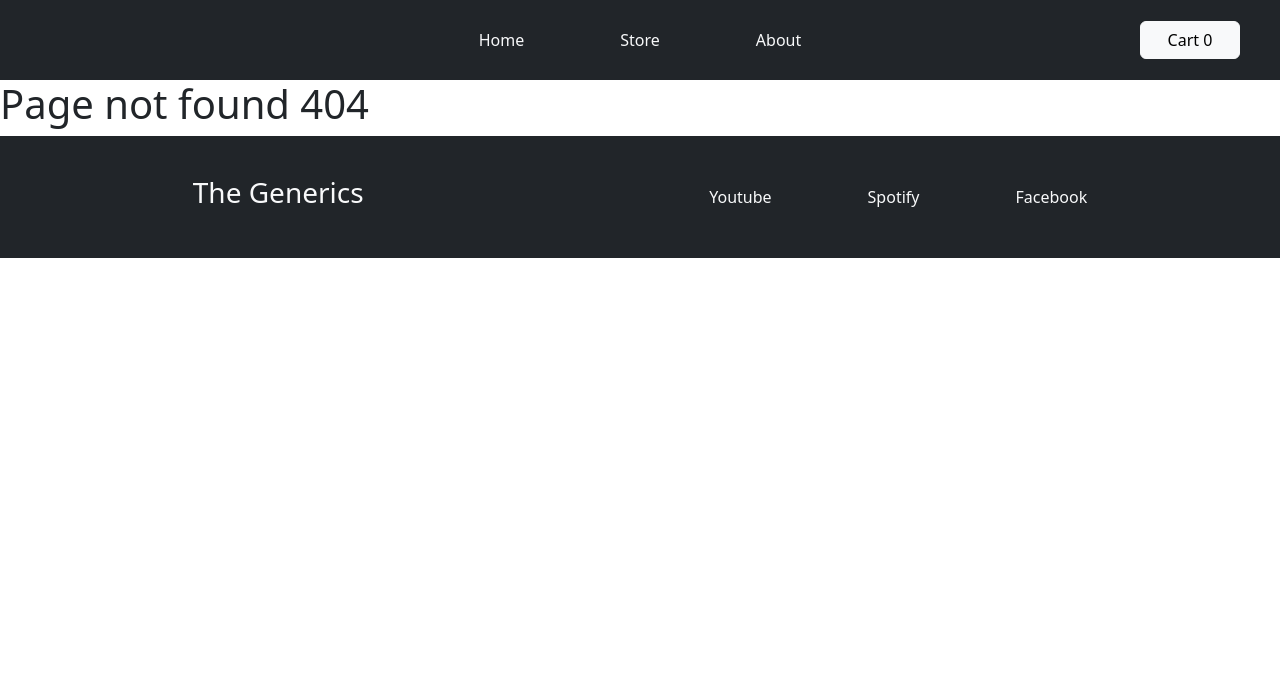
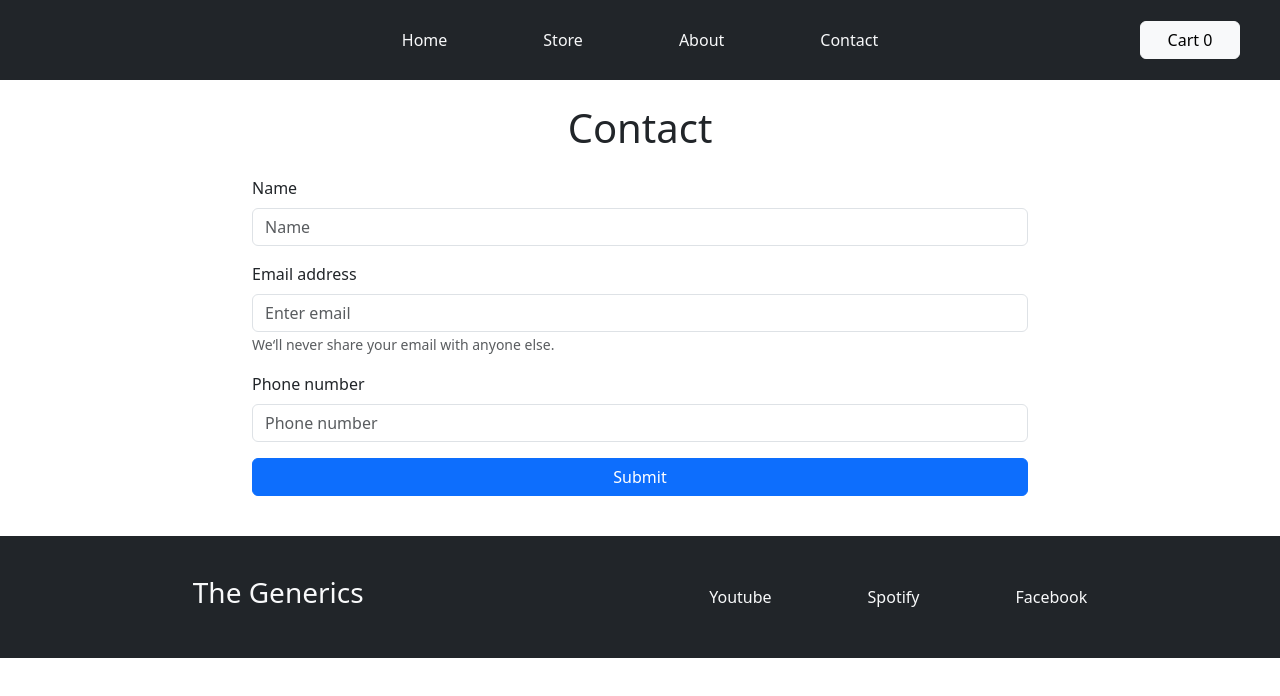
Before and after one commit to KingOfKings01/Project-13-Ecom-Sharpener, a React (Vite) app: page /contact in a window 1280 px wide. Before the commit this address had no page. Shown: the top 696 px of the page. Built offline with nearby package versions, Linux system fonts and the light colour scheme.

Commit message:
Countact page is set with form and Store data on Firebase.

```diff
--- a/src/App.jsx
+++ b/src/App.jsx
@@ -6,9 +6,9 @@ import { BrowserRouter, Routes, Route } from "react-router-dom";
 import About from './Pages/About';
 import Layout from './components/Layout/Layout';
 import Store from './Pages/Store';
+import Contact from './Pages/Contact';
 
 function App() {
-
   return (
     <CartProvider>
       <BrowserRouter>
@@ -17,6 +17,7 @@ function App() {
             <Route index element={<Home />} />
             <Route path='/store' element={<Store />} />
             <Route path="/about" element={<About />} />
+            <Route path="/contact" element={<Contact />} />
             <Route path="*" element={<h1>Page not found 404</h1>} />
           </Route>
         </Routes>
--- /dev/null
+++ b/src/Pages/Contact.jsx
@@ -0,0 +1,59 @@
+import { Button, Container, Form } from "react-bootstrap";
+
+export default function Contact() {
+    const handleSubmit = async (e) => {
+        e.preventDefault();
+
+        const formData = {
+            name: e.target.name.value,
+            email: e.target.email.value,
+            phone: e.target.phone.value
+        }
+
+        try {
+            await fetch(import.meta.env.VITE_FIREBASE_PATH, {
+                method: 'POST',
+                headers: {
+                    'Content-Type': 'application/json',
+                },
+                body: JSON.stringify(formData),
+            });
+            alert("Form submitted successfully!");
+            e.target.reset();
+        } catch (error) {
+            console.error("Error:", error);
+            alert("Error submitting form. Please try again.");
+        }
+    }
+    return (
+        <Container style={{ maxWidth: "800px" }}>
+            <h1 className="text-center my-4">Contact</h1>
+
+            <Form onSubmit={handleSubmit} style={{ marginBottom: "40px" }}>
+
+                <Form.Group className="mb-3" controlId="formBasicPassword">
+                    <Form.Label>Name</Form.Label>
+                    <Form.Control type="text" name="name" placeholder="Name" />
+                </Form.Group>
+
+                <Form.Group className="mb-3" controlId="formBasicEmail">
+                    <Form.Label>Email address</Form.Label>
+                    <Form.Control type="email" name="email" placeholder="Enter email" />
+                    <Form.Text className="text-muted">
+                        We&lsquo;ll never share your email with anyone else.
+                    </Form.Text>
+                </Form.Group>
+
+                <Form.Group className="mb-3" controlId="formBasicPhone">
+                    <Form.Label>Phone number</Form.Label>
+                    <Form.Control type="tel" name="phone" placeholder="Phone number" />
+                </Form.Group>
+
+                <Button className="w-100" variant="primary" type="submit">
+                    Submit
+                </Button>
+            </Form>
+
+        </Container>
+    )
+}
--- a/src/components/MainComponents/MyNavbar.jsx
+++ b/src/components/MainComponents/MyNavbar.jsx
@@ -21,6 +21,7 @@ function MyNavbar() {
               <Nav.Link as={NavLink} to="/" className='text-light px-5' >Home</Nav.Link>
               <Nav.Link as={NavLink} to="/store" className='text-light px-5'>Store</Nav.Link>
               <Nav.Link as={NavLink} to="/about" className='text-light px-5'>About</Nav.Link>
+              <Nav.Link as={NavLink} to="/contact" className='text-light px-5'>Contact</Nav.Link>
             </Nav>
             <Button onClick={() => setIsCart(prev => !prev)} variant="light" className='position-fixed' style={{width:"100px", right:"40px"}}>
               Cart {totalCartItems}
```
Also changed, not shown: 1 other file (tests, documents, lock files or other folders).
